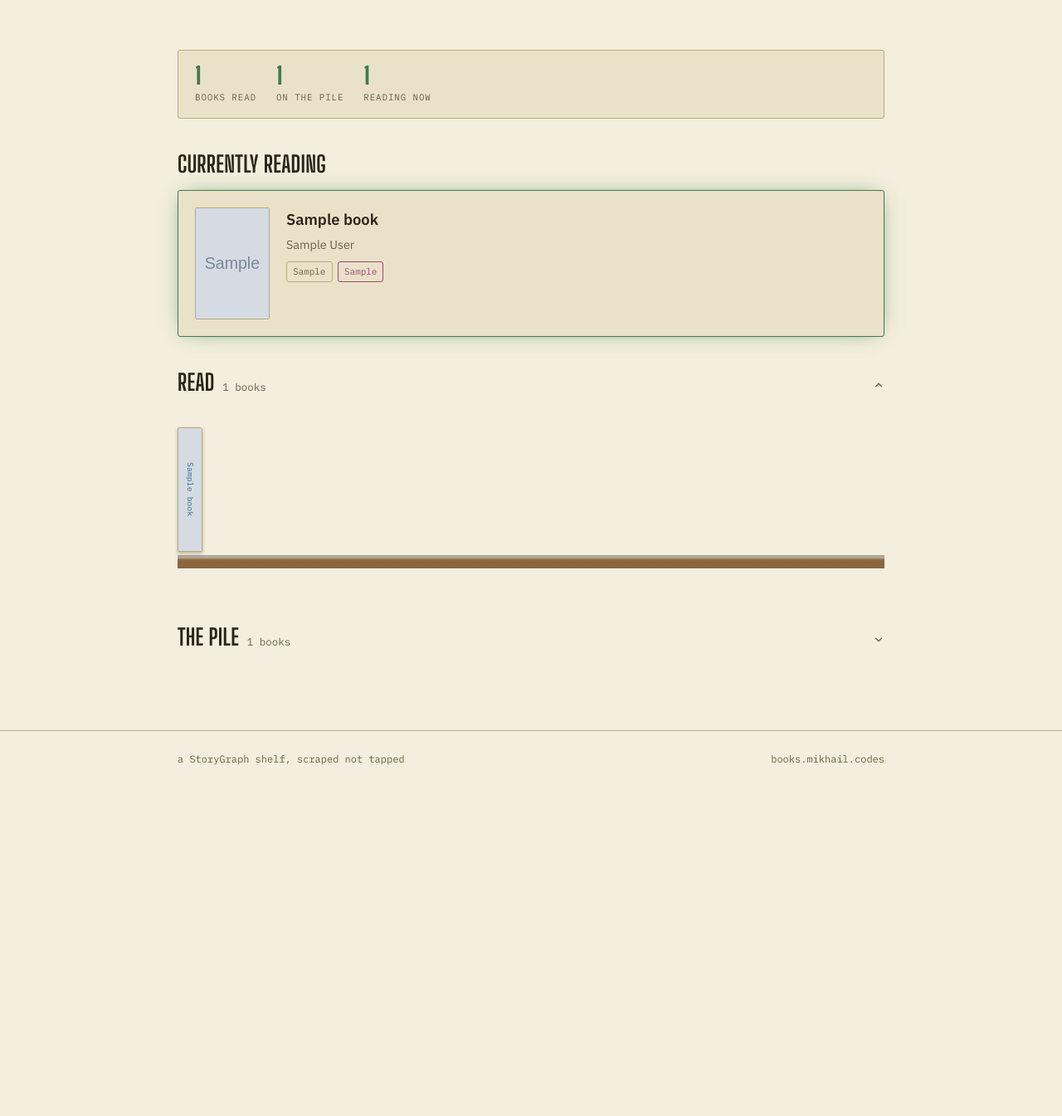
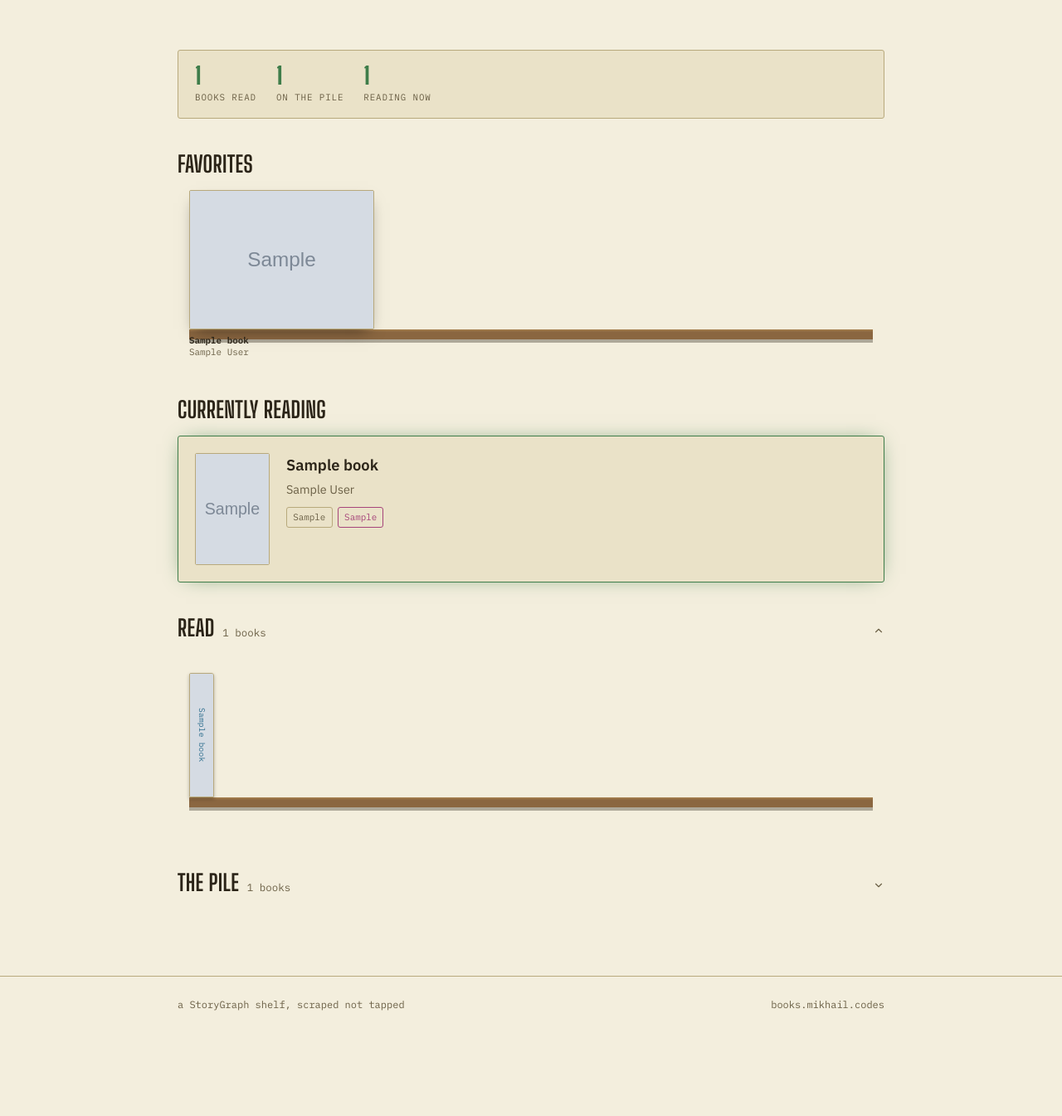
Before and after one commit to hootyhoot/book-recommender, a Flask app: template templates/showcase.html in a window 1280 px wide. Shown: the part 63-1408 px from the top of the page at 83% size. Before the commit the page ends 985 px from the top, so only its background shows below. Run offline with Flask 3, Linux system fonts and the light colour scheme; the template is opened without the code that fills it: most values are stand-ins (such as "Sample title", 1, 10 or a date in 2020); grey boxes marked "Sample" are stand-in pictures; parts of the project's set-up code (start-up, migrations or seed data) failed here and were passed over.

Commit message:
Add favorites shelf, flip ledge shadow/wood order, fix ledge overhang
- New /favorites StoryGraph target and fetch, shown as a dedicated
  section between the stats bar and currently-reading. Always shows
  full front covers at each book's real aspect ratio (no spine crop,
  no hover reveal) with wider spacing than the packed spine shelves,
  closer to how StoryGraph's own favorites row reads.
- Ledge now reads wood-first-then-shadow (the plank you see right under
  the books, casting a shadow into the gap below it) instead of the
  reversed order, and sits flush against the books with no gap.
- Ledge now overhangs the books by the same amount on both sides -
  previously the left edge sat flush with zero overshoot while a
  partial last row already overshot on the right.

```diff
--- a/static/css/style.css
+++ b/static/css/style.css
@@ -270,6 +270,81 @@ main { display: block; padding: 2.5rem 0 5rem; }
 
 .empty-state { color: var(--ink-muted); font-family: var(--font-mono); font-size: .85rem; }
 
+/* Favorites: unlike the spine shelves below, these always show the full
+   front cover (no spine crop, no hover reveal) with noticeably wider
+   gaps between books - closer to how StoryGraph's own favorites row
+   reads, a small showcased set rather than a packed shelf. Still sits
+   on the same wood ledge for visual consistency with the rest of the
+   page, but the ledge is thin and sits right under the covers only, so
+   the caption below each book always has a plain background. */
+.favorites-shelf {
+  --fav-h: 168px;
+  --fav-cap-h: 42px;
+  --fav-gap: 30px;
+  display: flex;
+  flex-wrap: wrap;
+  align-items: flex-end;
+  column-gap: var(--fav-gap);
+  row-gap: var(--fav-gap);
+  margin-top: 4px;
+  padding: 0 14px;
+  background-origin: content-box;
+  background-image: repeating-linear-gradient(
+    to bottom,
+    transparent 0,
+    transparent var(--fav-h),
+    var(--shelf-wood-edge) var(--fav-h),
+    var(--shelf-wood) calc(var(--fav-h) + 3px),
+    var(--shelf-wood) calc(var(--fav-h) + 12px),
+    var(--shelf-shadow) calc(var(--fav-h) + 12px),
+    var(--shelf-shadow) calc(var(--fav-h) + 16px),
+    transparent calc(var(--fav-h) + 16px),
+    transparent calc(var(--fav-h) + var(--fav-cap-h) + var(--fav-gap))
+  );
+  background-size: 100% calc(var(--fav-h) + var(--fav-cap-h) + var(--fav-gap));
+  background-repeat: repeat-y;
+}
+
+.favorite-book {
+  display: flex;
+  flex-direction: column;
+  width: calc(var(--fav-h) * var(--ratio, .667));
+  color: var(--ink);
+}
+.favorite-book:hover { text-decoration: none; }
+.favorite-book .cover {
+  height: var(--fav-h);
+  border-radius: 2px;
+  overflow: hidden;
+  border: 1px solid var(--border);
+  background: var(--surface);
+  box-shadow: 0 8px 18px -8px rgba(0,0,0,.5);
+  transition: transform .18s ease, border-color .18s ease;
+}
+.favorite-book:hover .cover { transform: translateY(-3px); border-color: var(--role-highlight); }
+.favorite-book .cover img { width: 100%; height: 100%; object-fit: cover; }
+.favorite-book .cap {
+  height: var(--fav-cap-h);
+  padding-top: .4rem;
+  font-family: var(--font-mono);
+  font-size: .68rem;
+  line-height: 1.3;
+  color: var(--ink-muted);
+  overflow: hidden;
+}
+.favorite-book .cap strong,
+.favorite-book .cap .author {
+  display: block;
+  white-space: nowrap;
+  overflow: hidden;
+  text-overflow: ellipsis;
+}
+.favorite-book .cap strong { color: var(--ink); font-weight: 600; }
+
+@media (max-width: 500px) {
+  .favorites-shelf { --fav-h: 128px; --fav-gap: 20px; }
+}
+
 /* Bookshelf: real spines (a genuine narrow slice of each book's own cover
    art, via object-fit:cover in an overflow:hidden box, with the title set
    vertically over it like real spine typography) stand packed edge to edge
@@ -291,20 +366,28 @@ main { display: block; padding: 2.5rem 0 5rem; }
   /* Bottom padding is room for the last row's hover pull-out + caption;
      top room comes from the wrapper's margin below, not padding here,
      since padding would sit inside this box's own background-painted
-     area and the repeating ledge pattern would bleed upward into it. */
-  padding: 0 0 48px;
+     area and the repeating ledge pattern would bleed upward into it.
+     Left/right padding makes the ledge overhang the books slightly on
+     both ends, like a real plank longer than what's sitting on it -
+     without it the left edge sat flush with zero overshoot while a
+     partially-filled last row already overshot on the right. */
+  padding: 0 14px 48px;
   margin-top: 22px;
+  /* Ledge sits flush against the book bottoms (no gap) and reads wood-
+     first, shadow-second - the plank itself is what your eye hits right
+     under the books, and its underside casts a shadow into the space
+     below it, not the other way around. */
   background-origin: content-box;
   background-image: repeating-linear-gradient(
     to bottom,
     transparent 0,
-    transparent calc(var(--spine-h) + 4px),
-    var(--shelf-shadow) calc(var(--spine-h) + 4px),
-    var(--shelf-shadow) calc(var(--spine-h) + 8px),
-    var(--shelf-wood-edge) calc(var(--spine-h) + 8px),
-    var(--shelf-wood) calc(var(--spine-h) + 11px),
-    var(--shelf-wood) calc(var(--spine-h) + 20px),
-    transparent calc(var(--spine-h) + 20px),
+    transparent var(--spine-h),
+    var(--shelf-wood-edge) var(--spine-h),
+    var(--shelf-wood) calc(var(--spine-h) + 3px),
+    var(--shelf-wood) calc(var(--spine-h) + 12px),
+    var(--shelf-shadow) calc(var(--spine-h) + 12px),
+    var(--shelf-shadow) calc(var(--spine-h) + 16px),
+    transparent calc(var(--spine-h) + 16px),
     transparent calc(var(--spine-h) + var(--spine-gap))
   );
   background-size: 100% calc(var(--spine-h) + var(--spine-gap));
--- a/storygraph_scraper.py
+++ b/storygraph_scraper.py
@@ -23,6 +23,7 @@ TARGETS = {
     "currently_reading": "currently-reading",
     "to_read": "to-read",
     "read": "books-read",
+    "favorites": "favorites",
 }
 
 
--- a/templates/showcase.html
+++ b/templates/showcase.html
@@ -24,6 +24,22 @@
 {% if not data %}
 <p class="empty-state">Shelf data hasn't been fetched yet.</p>
 {% else %}
+
+<div class="section-heading">
+    <h2>favorites</h2>
+</div>
+{% if data.favorites %}
+<div class="favorites-shelf">
+    {% for book in data.favorites %}
+    <a class="favorite-book" href="{{ book.url }}" target="_blank" rel="noopener noreferrer" style="--ratio: {{ book.cover_ratio|default(0.667) }};">
+        <span class="cover">{% if book.cover_url %}<img src="{{ book.cover_url }}" alt="{{ book.title }}" loading="eager">{% endif %}</span>
+        <span class="cap"><strong>{{ book.title }}</strong><span class="author">{{ book.author }}</span></span>
+    </a>
+    {% endfor %}
+</div>
+{% else %}
+    <p class="empty-state">No favorites marked yet.</p>
+{% endif %}
 
 <div class="section-heading">
     <h2>currently reading</h2>
```
